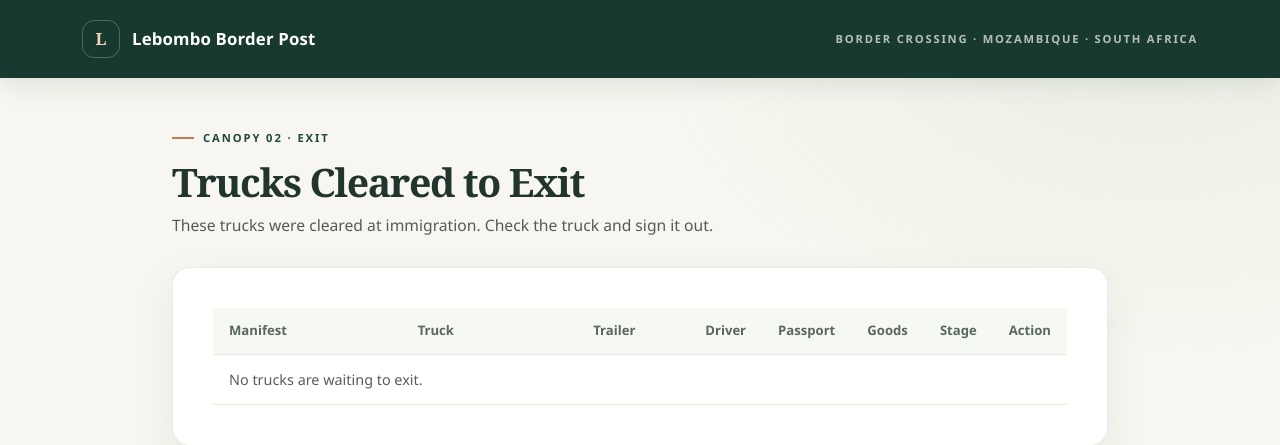
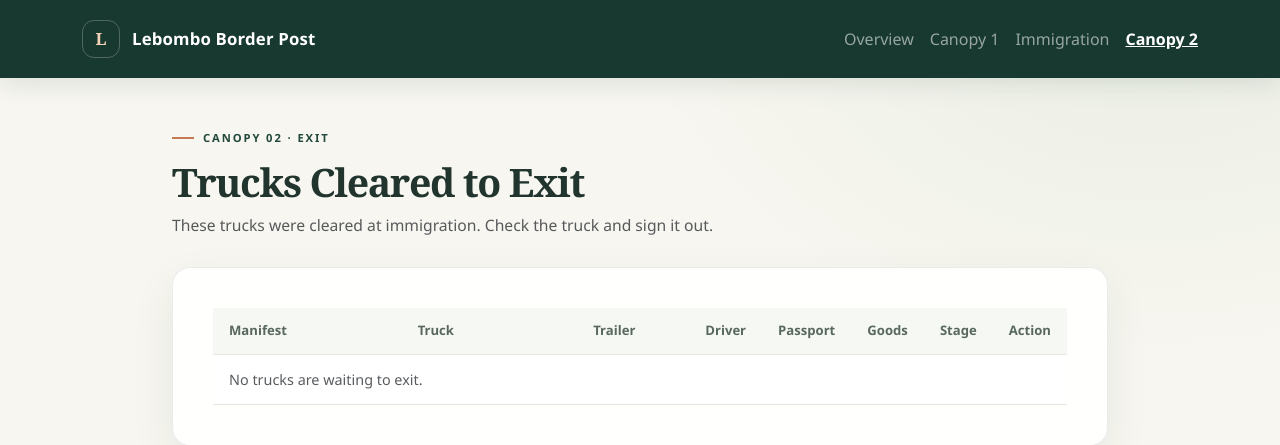
Before and after one commit to u24568962/BFB321_Group10_Group_Assignment, a Flask app: page /canopy2 in a window 1280 px wide. Shown: the top 445 px of the page. Run offline with Flask 3, Linux system fonts and the light colour scheme; data that the repository does not hold is empty; parts of the project's set-up code (start-up, migrations or seed data) failed here and were passed over.

Commit message:
styled navbar

```diff
--- a/templates/base.html
+++ b/templates/base.html
@@ -27,7 +27,15 @@
                 <span>Lebombo Border Post</span>
             </span>
             <!-- the navbar-note is custom styling from the style.css file-->
-            <span class="navbar-note">Border crossing · Mozambique · South Africa</span>
+                        {% set ep = request.endpoint or '' %}
+            <div class="navbar-nav flex-row gap-3">
+                <a class="nav-link {{ 'active' if ep == 'index' }}" href="{{ url_for('index') }}">Overview</a>
+                <a class="nav-link {{ 'active' if ep in ('register', 'confirm', 'confirm_details', 'edit_crossing', 'goods', 'confirm_goods', 'lane_allocation', 'admin_allocation') }}"
+                   href="{{ url_for('register') }}">Canopy 1</a>
+                <a class="nav-link {{ 'active' if ep == 'immigration' }}" href="{{ url_for('immigration') }}">Immigration</a>
+                <a class="nav-link {{ 'active' if ep == 'canopy2' }}" href="{{ url_for('canopy2') }}">Canopy 2</a>
+            </div>
+
         </div>
     </nav>
 
```
